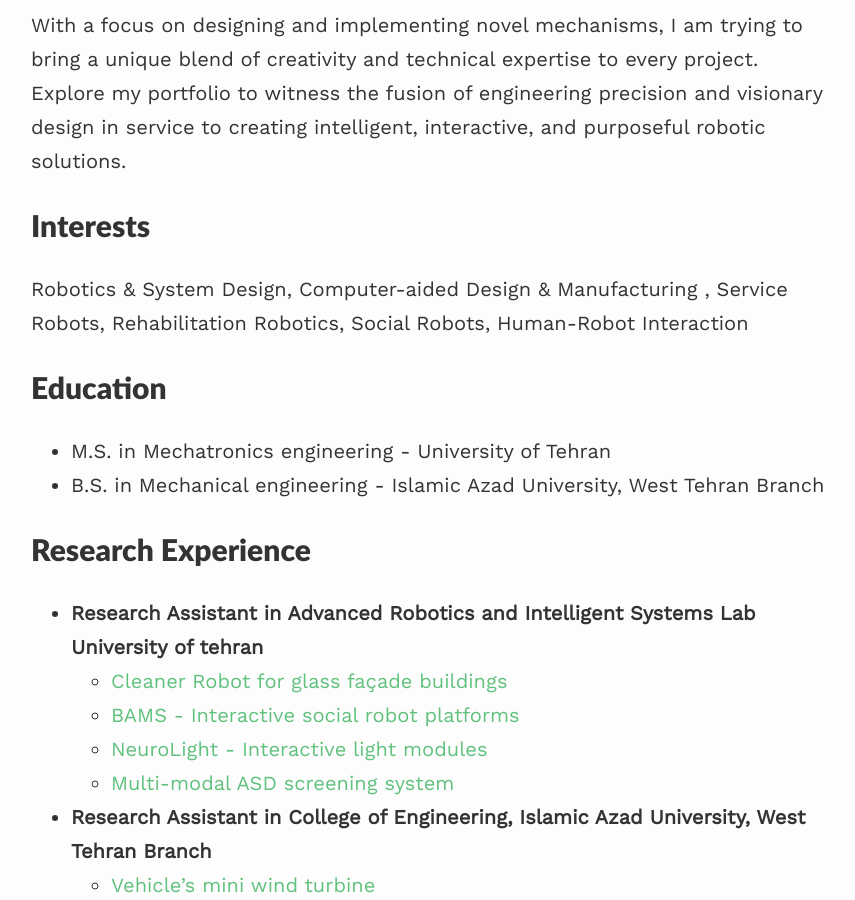
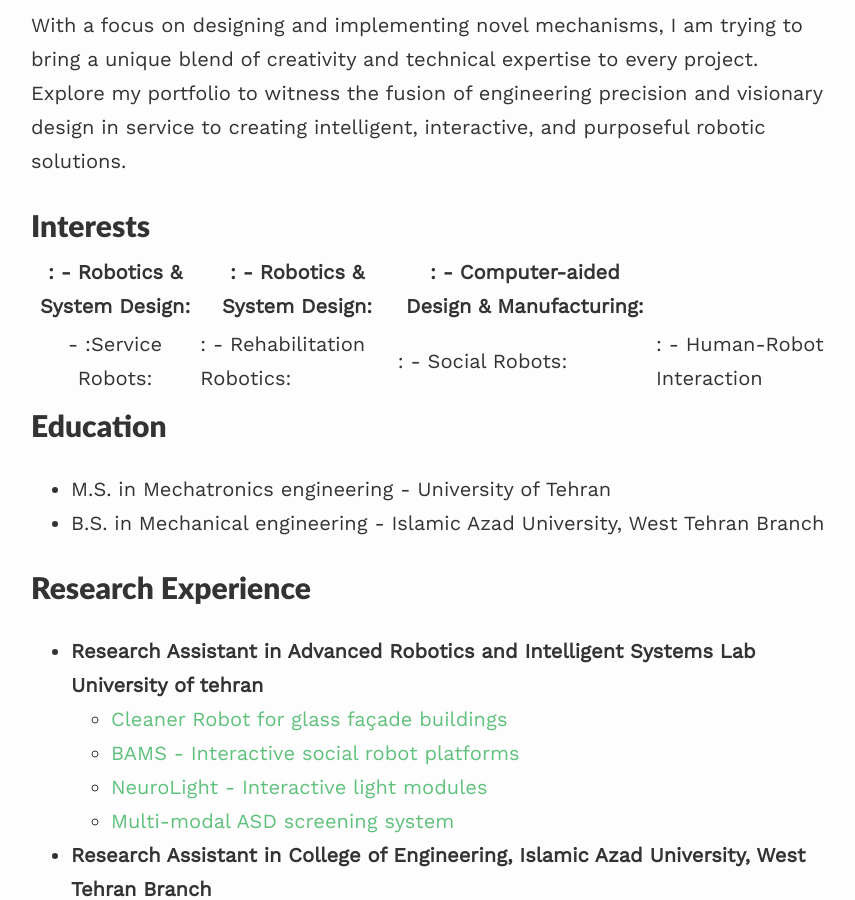
Before and after one commit to alireza-kargar/alireza-kargar.github.io, a Jekyll site: the page built from index.md, in a window 1280 px wide and 900 px high, scrolled down 564 px. Shown: the whole window, without its empty margins (209-1064 px from the left). Built offline with Jekyll 4.4.1, drawn with Linux system fonts in a browser that asks for light colours; nearby versions of some CDN libraries.

Commit message:
minor update

```diff
--- a/index.md
+++ b/index.md
@@ -15,7 +15,11 @@
 
 
 ## Interests
-Robotics & System Design, Computer-aided Design & Manufacturing , Service Robots, Rehabilitation Robotics, Social Robots, Human-Robot Interaction
+
+|: - Robotics & System Design:|: - Robotics & System Design:|: - Computer-aided Design & Manufacturing:|
+|:-:|
+| - :Service Robots:|: - Rehabilitation Robotics:|: - Social Robots:|: - Human-Robot Interaction|
+|:-:|
 
 ## Education
 
```
